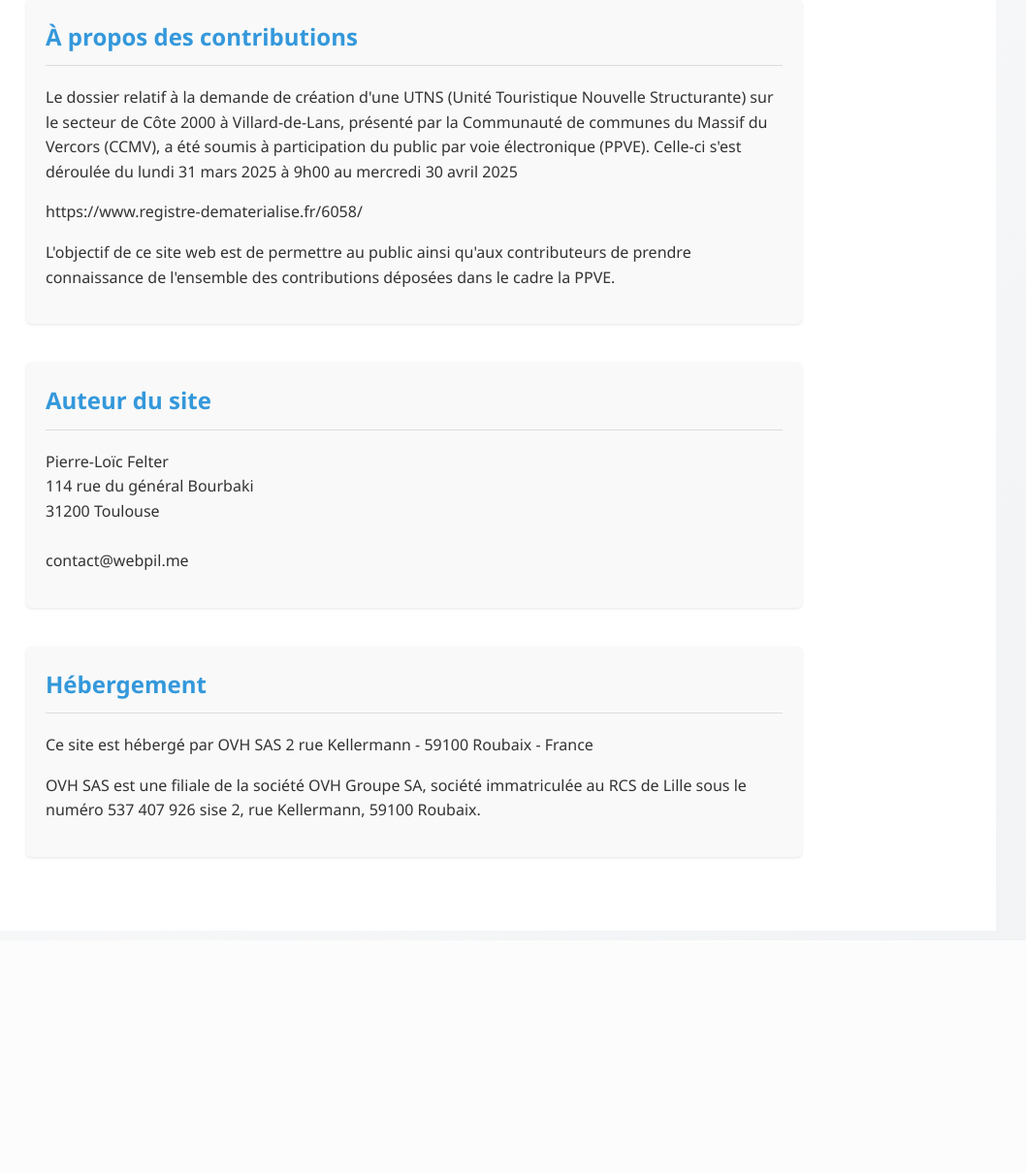
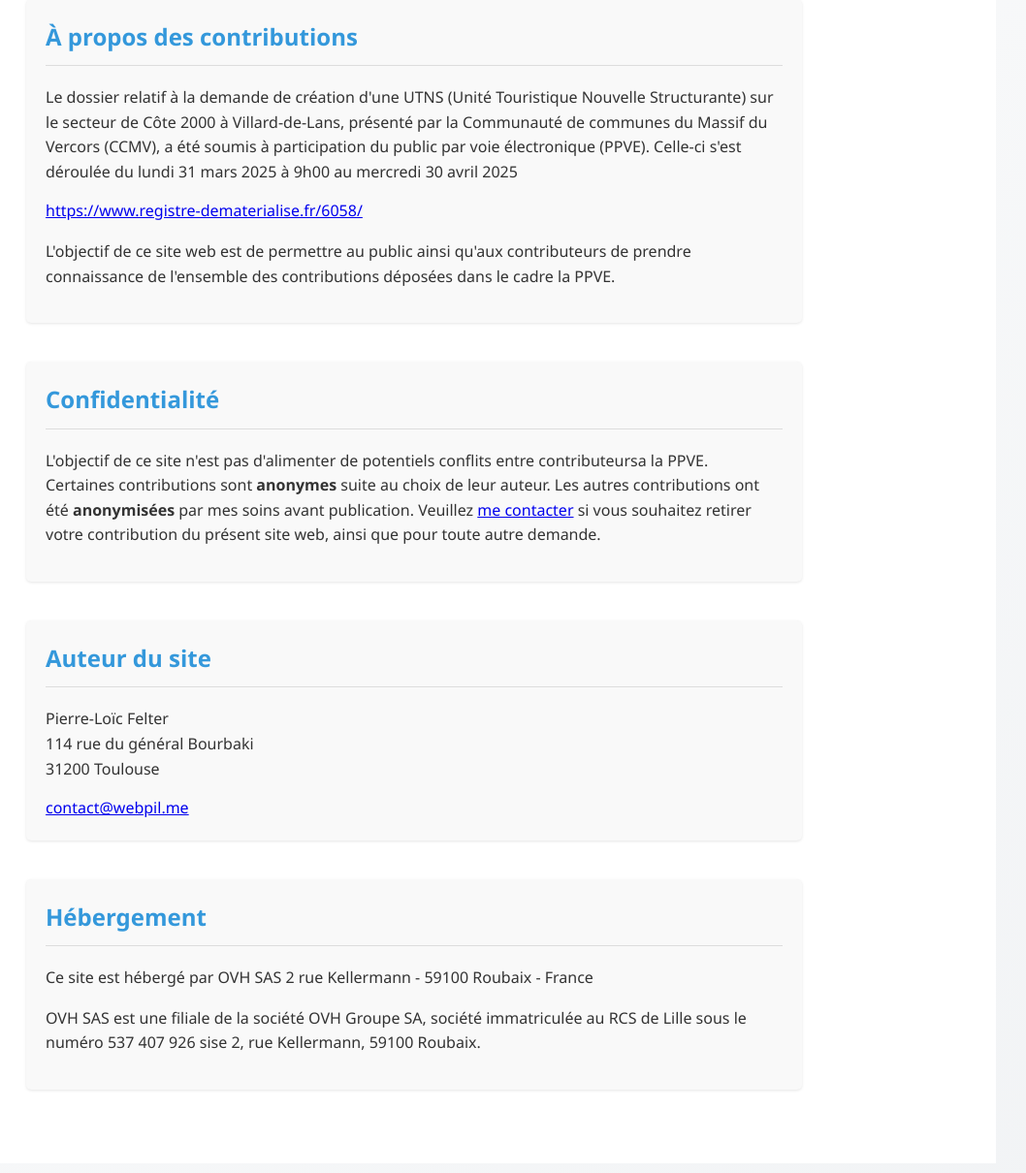
Before and after one commit to plfelter/verbatims-utn-vdl, a Flask app: page /a-propos in a window 1280 px wide. Shown: the part 217-1427 px from the top of the page at 97% size, without its empty margins (213-1271 px from the left). Before the commit the page ends 1102 px from the top, so only its background shows below. Run offline with Flask 3, Linux system fonts and the light colour scheme; some libraries are stand-ins or nearby versions.

Commit message:
Working on a propos view

```diff
--- a/app/__init__.py
+++ b/app/__init__.py
@@ -6,7 +6,7 @@ persistent_path: Path = Path(__file__).resolve().parent
 db_path = persistent_path / "database" / "sqlite.db"
 
 # App settings
-anonymise_contributors = True
+anonymise_contributors = False
 app = Flask(__name__)
 
 app.config["SQLALCHEMY_DATABASE_URI"] = f'sqlite:///{db_path}'
--- a/app/templates/a_propos.html
+++ b/app/templates/a_propos.html
@@ -13,17 +13,25 @@
                 (CCMV), a été soumis à participation du public par voie électronique (PPVE). Celle-ci s'est déroulée du
                 lundi 31 mars 2025 à 9h00 au mercredi 30 avril 2025</p>
 
-            <p>https://www.registre-dematerialise.fr/6058/</p>
+            <a href="https://www.registre-dematerialise.fr/6058/">https://www.registre-dematerialise.fr/6058/</a>
 
             <p>L'objectif de ce site web est de permettre au public ainsi qu'aux contributeurs de prendre connaissance
                 de l'ensemble des contributions déposées dans le cadre la PPVE.</p>
+        </section>
 
-
+        <section class="about-section">
+            <h2>Confidentialité</h2>
+            <p>L'objectif de ce site n'est pas d'alimenter de potentiels conflits entre contributeursa la PPVE.<br>
+                Certaines contributions sont <b>anonymes</b> suite au choix de leur auteur.
+                Les autres contributions ont été <b>anonymisées</b> par mes soins avant publication.
+                Veuillez <a href="mailto:contact@webpil.me">me contacter</a> si vous souhaitez retirer votre
+                contribution du présent site web, ainsi que pour toute autre demande.</p>
         </section>
 
         <section class="about-section">
             <h2>Auteur du site</h2>
-            <p>Pierre-Loïc Felter<br>114 rue du général Bourbaki<br>31200 Toulouse<br><br>contact@webpil.me</p>
+            <p>Pierre-Loïc Felter<br>114 rue du général Bourbaki<br>31200 Toulouse<br></p>
+            <a href="mailto:contact@webpil.me">contact@webpil.me</a>
         </section>
 
         <section class="about-section">
```
